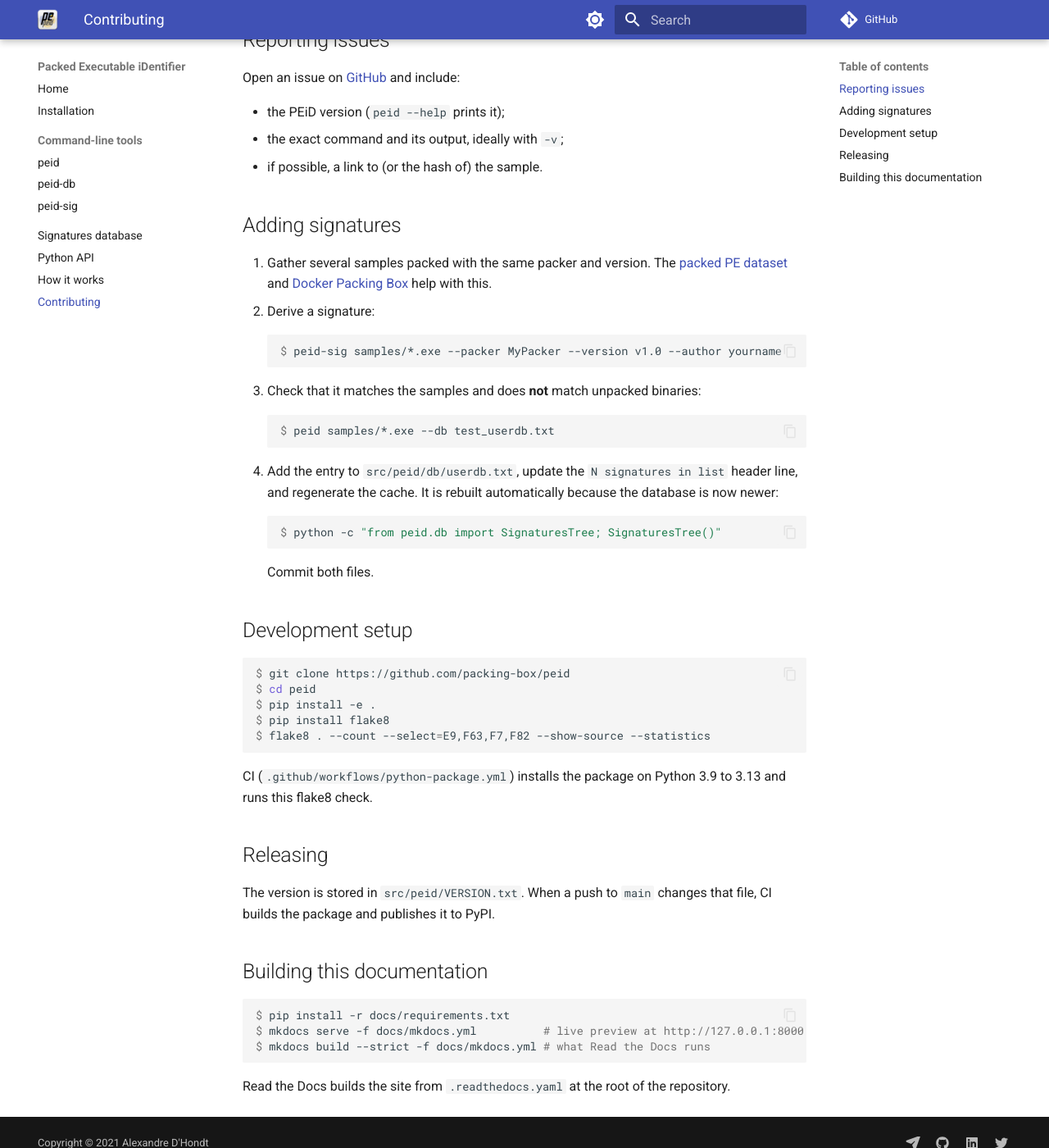
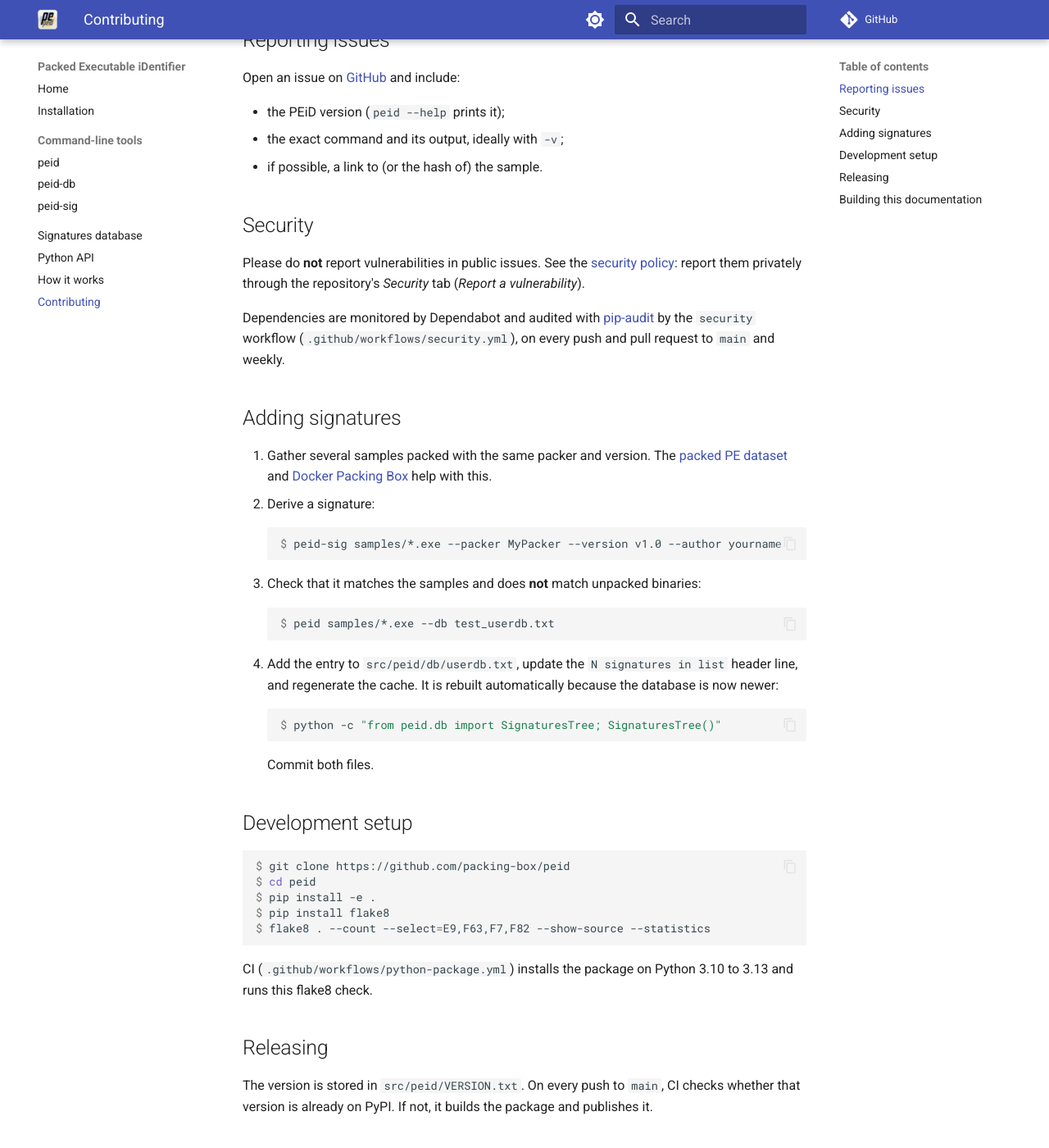
Before and after one commit to packing-box/peid, an MkDocs documentation site: the page built from docs/pages/contributing.md, in a window 1280 px wide and 1400 px high, scrolled down 214 px. Shown: the whole window at 82% size. Built offline with MkDocs 1.6.1 and Material for MkDocs 9.7.7, drawn with Linux system fonts in a browser that asks for light colours; comment, search, counter and statistics services are not loaded.

Commit message:
Added security monitoring

````diff
--- a/docs/pages/contributing.md
+++ b/docs/pages/contributing.md
@@ -10,6 +10,18 @@ include:
 - the PEiD version (`peid --help` prints it);
 - the exact command and its output, ideally with `-v`;
 - if possible, a link to (or the hash of) the sample.
+
+## Security
+
+Please do **not** report vulnerabilities in public issues. See the
+[security policy](https://github.com/packing-box/peid/blob/main/SECURITY.md):
+report them privately through the repository's *Security* tab
+(*Report a vulnerability*).
+
+Dependencies are monitored by Dependabot and audited with
+[pip-audit](https://github.com/pypa/pip-audit) by the `security` workflow
+(`.github/workflows/security.yml`), on every push and pull request to `main`
+and weekly.
 
 ## Adding signatures
 
@@ -44,12 +56,13 @@ $ flake8 . --count --select=E9,F63,F7,F82 --show-source --statistics
 ```
 
 CI (`.github/workflows/python-package.yml`) installs the package on Python
-3.9 to 3.13 and runs this flake8 check.
+3.10 to 3.13 and runs this flake8 check.
 
 ## Releasing
 
-The version is stored in `src/peid/VERSION.txt`. When a push to `main`
-changes that file, CI builds the package and publishes it to PyPI.
+The version is stored in `src/peid/VERSION.txt`. On every push to `main`,
+CI checks whether that version is already on PyPI. If not, it builds the
+package and publishes it.
 
 ## Building this documentation
 
--- a/pyproject.toml
+++ b/pyproject.toml
@@ -19,7 +19,7 @@ authors = [
 description = "Python implementation of the Packed Executable iDentifier (PEiD)"
 license = {file = "LICENSE"}
 keywords = ["packing", "packed-executable", "packing-detection", "pe"]
-requires-python = ">=3.8,<4"
+requires-python = ">=3.10,<4"
 classifiers = [
   "Development Status :: 5 - Production/Stable",
   "Environment :: Console",
````
Also changed, not shown: SECURITY.md (added, +17 -0 lines), docs/pages/installation.md (+1 -1 lines), 3 other files.
